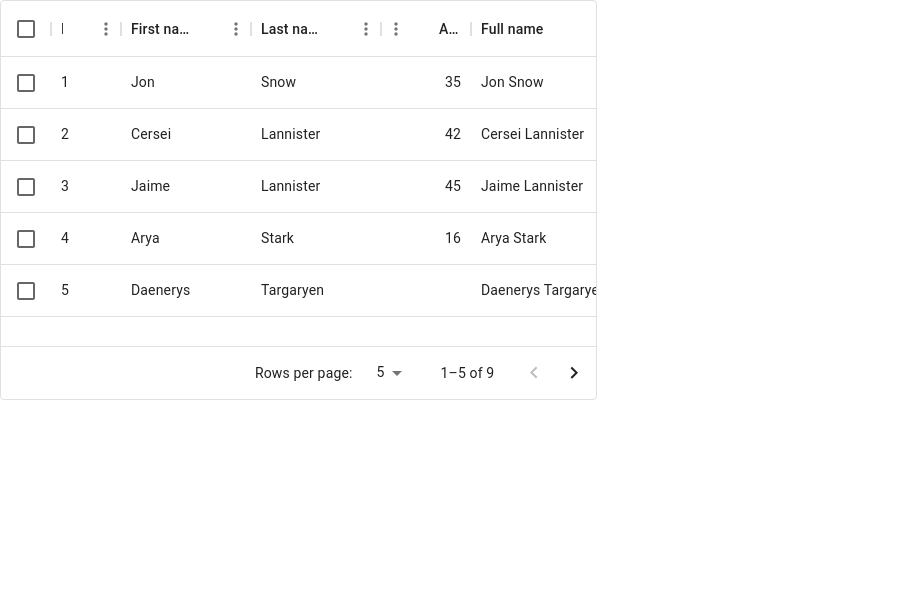
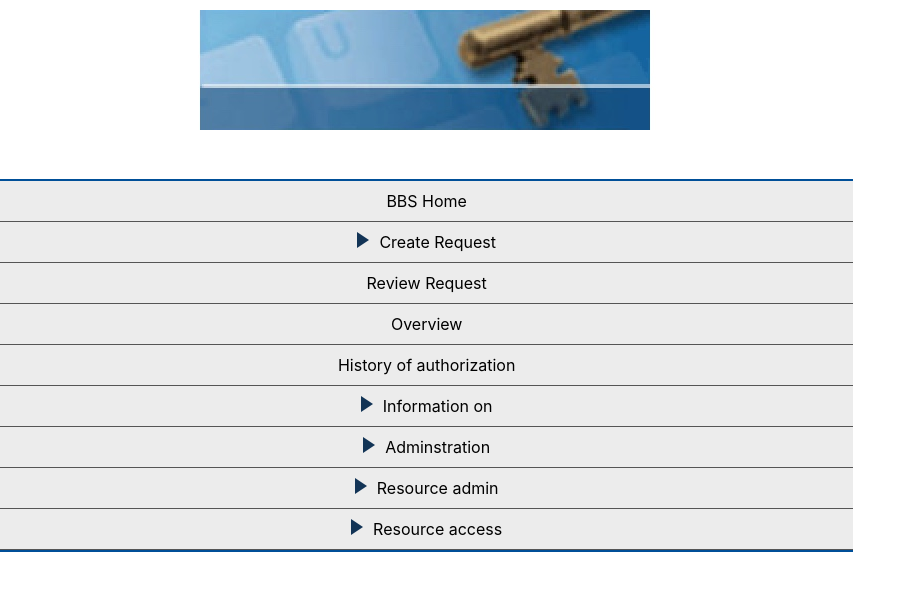
Before and after one commit to amtulkhan/HackHer-WIT, a React (Create React App) app: page / in a window 1280 px wide. Shown: the top 590 px of the page, without its empty margins (0-916 px from the left). Built offline with nearby package versions, Linux system fonts and the light colour scheme.

Commit message:
added sidebar

```diff
--- a/src/App.js
+++ b/src/App.js
@@ -2,13 +2,16 @@ import logo from "./logo.svg";
 import "./App.css";
 import Grid from "@mui/material/Grid";
 import DataTable from "./Components/DataTable/dataTable";
+import SideBar  from "./Components/SideBar/sideBar.js";
 
 function App() {
   return (
     <div className="App">
       <Grid container xs={12}>
         <Grid container alignItems="flex-end" xs={8}>
-          <DataTable />
+          {/* <DataTable /> */}
+          <SideBar/>
+
         </Grid>
       </Grid>
     </div>
--- /dev/null
+++ b/src/Components/SideBar/sideBar.css
@@ -0,0 +1,51 @@
+.sidebar {
+    background-color: #ececec;
+    color: black;
+    border-bottom: 2px solid #004F98;
+}
+
+.sidebar-header {
+    padding: 10px;
+    background-color: white;
+}
+
+.firstrow {
+    background-color: white;
+    height: 35px;
+}
+
+.sidebar-header img {
+    max-width: 100%;
+    max-height: 100%;
+}
+
+.sidebar-menu {
+    list-style-type: none;
+    padding: 0;
+    margin: 0;
+    border-top: 2px solid #004F98;
+}
+
+.sidebar-menu li {
+    padding: 10px 20px;
+    border-bottom: 1px solid #555;
+}
+
+.sidebar-menu li a {
+    color: black;
+    text-decoration: none;
+}
+
+.triangle {
+    display: inline-block;
+    width: 0;
+    height: 0;
+    border-style: solid;
+    border-width: 8px 0 8px 12px; /* You can adjust the size of the triangle by modifying these values */
+    border-color: transparent transparent transparent #123456; /* Change the last color to match your background */
+    margin-right: 10px; /* Adjust as needed */
+}
+
+.sidebar-menu li:hover {
+    background-color: #9dbcd4; /* Change to the desired color */
+}
--- /dev/null
+++ b/src/Components/SideBar/sideBar.js
@@ -0,0 +1,31 @@
+import React from 'react';
+import { Grid } from '@mui/material';
+import    '../SideBar/sideBar.css';
+import logo from "../../Assets/Images/sidebarimg.jpeg";
+const Sidebar = () => {
+    return (
+        <Grid container direction="column" className="sidebar">
+        <Grid item className="sidebar-header">
+            <img src={logo} alt="Logo" />
+        </Grid>
+        <Grid item className="firstrow">
+
+        </Grid>
+        <Grid item>
+            <ul className="sidebar-menu">
+                <li ><a href="#">BBS Home</a></li>
+                <li><span className="triangle"></span><a href="#">Create Request</a></li>
+                <li><a href="#">Review Request</a></li>
+                <li><a href="#">Overview</a></li>
+                <li><a href="#">History of authorization</a></li>
+                <li><span className="triangle"></span><a href="#">Information on</a></li>
+                <li><span className="triangle"></span><a href="#">Adminstration</a></li>
+                <li><span className="triangle"></span><a href="#">Resource admin</a></li>
+                <li><span className="triangle"></span><a href="#">Resource access</a></li>
+            </ul>
+        </Grid>
+    </Grid>
+    );
+}
+
+export default Sidebar;
```
Also changed, not shown: src/Assets/Images/sidebarimg.jpeg (added).
